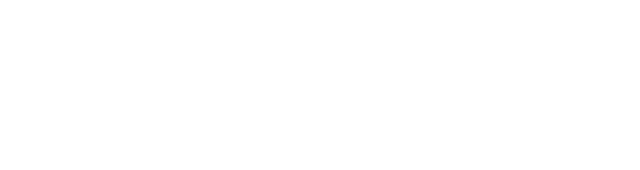
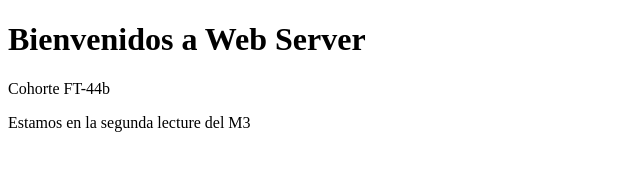
Before and after one commit to jlcarrascof/Webserver, a website: page index.html in a window 1280 px wide. Shown: the whole page, without its empty margins (0-640 px from the left). Drawn offline with Linux system fonts and the light colour scheme.

Commit message:
Finish basic index.html

```diff
--- a/index.html
+++ b/index.html
@@ -6,6 +6,8 @@
     <title>Demo Web Server HTML</title>
 </head>
 <body>
-
+    <h1>Bienvenidos a Web Server</h1>
+    <p>Cohorte FT-44b</p>
+    <p>Estamos en la segunda lecture del M3</p>
 </body>
 </html>
```
